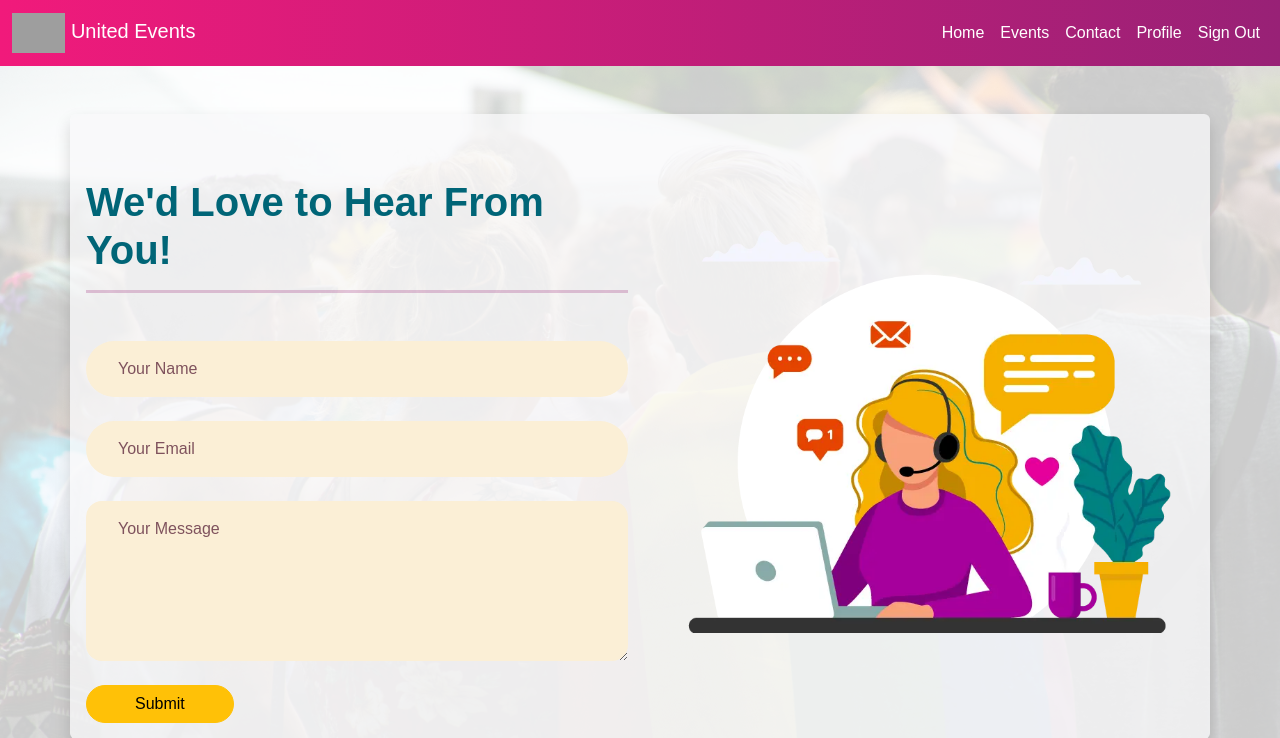
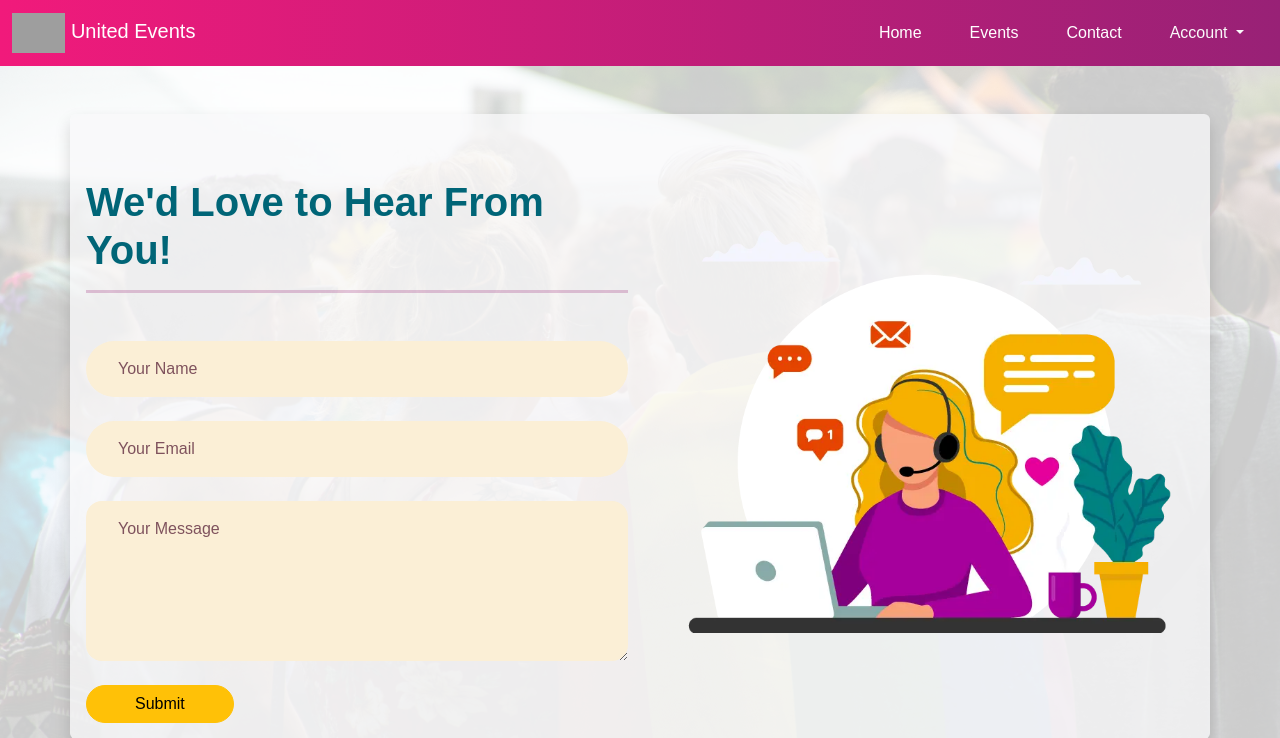
Before and after one commit to hannahro15/July24Hackathon-United-Events, a Django app: page /contact/ in a window 1280 px wide. Shown: the top 738 px of the page. Run offline with Django 4.2, Linux system fonts and the light colour scheme; the visitor is signed in with stand-in values (Sample User, id 1); some libraries are stand-ins or nearby versions; grey boxes are pictures that could not be loaded.

Commit message:
Update navbar links

```diff
--- a/templates/base.html
+++ b/templates/base.html
@@ -33,34 +33,60 @@
                 </button>
                 <div class="collapse navbar-collapse" id="navbarNav">
                     <ul class="navbar-nav ms-auto">
-                        <li class="nav-item">
+                        <li class="nav-item mx-3">
                             <a class="nav-link active text-white" href="{% url 'index' %}">Home</a>
                         </li>
-                        <li class="nav-item">
+                        <li class="nav-item mx-3">
                             <a class="nav-link active text-white" href="{% url 'events' %}">Events</a>
                         </li>
-                        <li class="nav-item">
+                        <li class="nav-item mx-3">
                             <a class="nav-link active text-white" href="{% url 'contact' %}">Contact</a>
                         </li>
-                        {% if user.is_authenticated %}
-                            <!-- logged-in users -->
-                            <li class="nav-item">
-                                <a class="nav-link text-white" href="{% url 'profile' %}">Profile</a>
+                        <li class="nav-item mx-3 dropdown" data-bs-theme="dark" data-bs-display="static">
+                            <a href="#" class="nav-link dropdown-toggle" id="nav-link-auth" role="button" data-bs-toggle="dropdown" aria-expanded="false" aria-label="Account">
+                                Account
+                            </a>
+                            <ul class="dropdown-menu dropdown-menu-end" aria-labelledby="nav-link-auth">
+                                {% if not request.user.is_authenticated %}
+                                    <!-- guests -->
+                                    <li class="bg-secondary">
+                                        <a href="{% url 'account_signup' %}" class="nav-link dropdown-item">
+                                            <i class="fa-solid fa-user-plus fa-fw"></i>
+                                            Register
+                                        </a>
                                     </li>
-                            <li class="nav-item">
-                                <a class="nav-link text-white" href="{% url 'account_logout' %}">Sign Out</a>
+                                    <li class="bg-secondary">
+                                        <a href="{% url 'account_login' %}" class="nav-link dropdown-item">
+                                            <i class="fa-solid fa-sign-in-alt fa-fw"></i>
+                                            Sign In
+                                        </a>
                                     </li>
                                 {% else %}
-                            <!-- guests -->
-                            <li class="nav-item">
-                                <a class="nav-link text-white" href="{% url 'account_signup' %}">Register</a>
+                                    <!-- logged-in users -->
+                                    <li class="bg-secondary">
+                                        <a href="{% url 'profile' %}" class="nav-link dropdown-item">
+                                            <i class="fa-solid fa-user-alt fa-fw"></i>
+                                            Profile
+                                        </a>
                                     </li>
-                            <li class="nav-item">
-                                <a class="nav-link text-white" href="{% url 'account_login' %}">Sign In</a>
+                                    {% if request.user.is_superuser %}
+                                        <!-- superusers / admin -->
+                                        <li class="bg-secondary">
+                                            <a href="{% url 'admin:index' %}" target="_blank" rel="noopener" class="nav-link dropdown-item">
+                                                <i class="fa-solid fa-user-cog fa-fw"></i>
+                                                Django Admin
+                                            </a>
                                         </li>
                                     {% endif %}
-
-
+                                        <li class="bg-secondary">
+                                            <a href="{% url 'account_logout' %}" class="nav-link dropdown-item">
+                                                <i class="fa-solid fa-sign-out-alt fa-fw"></i>
+                                                Sign Out
+                                            </a>
+                                        </li>
+                                {% endif %}
+                            </ul>
+                        </li>
                     </ul>
                 </div>
             </div>
```
Lines whose indentation alone changed are shown as unchanged.
